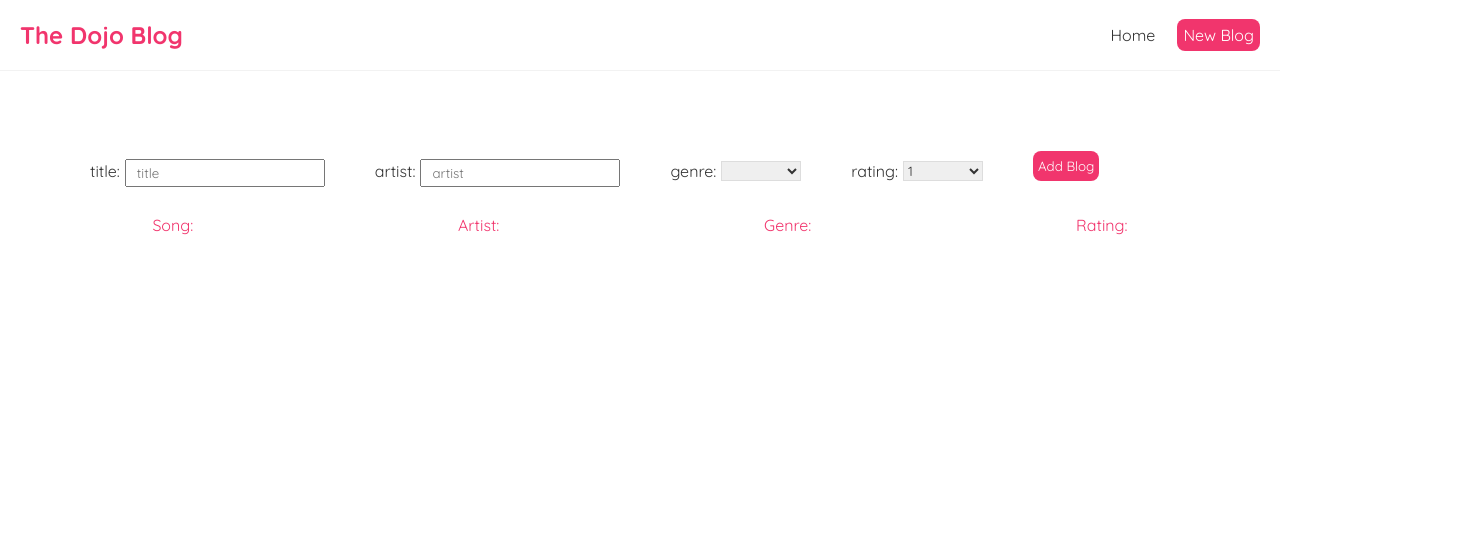
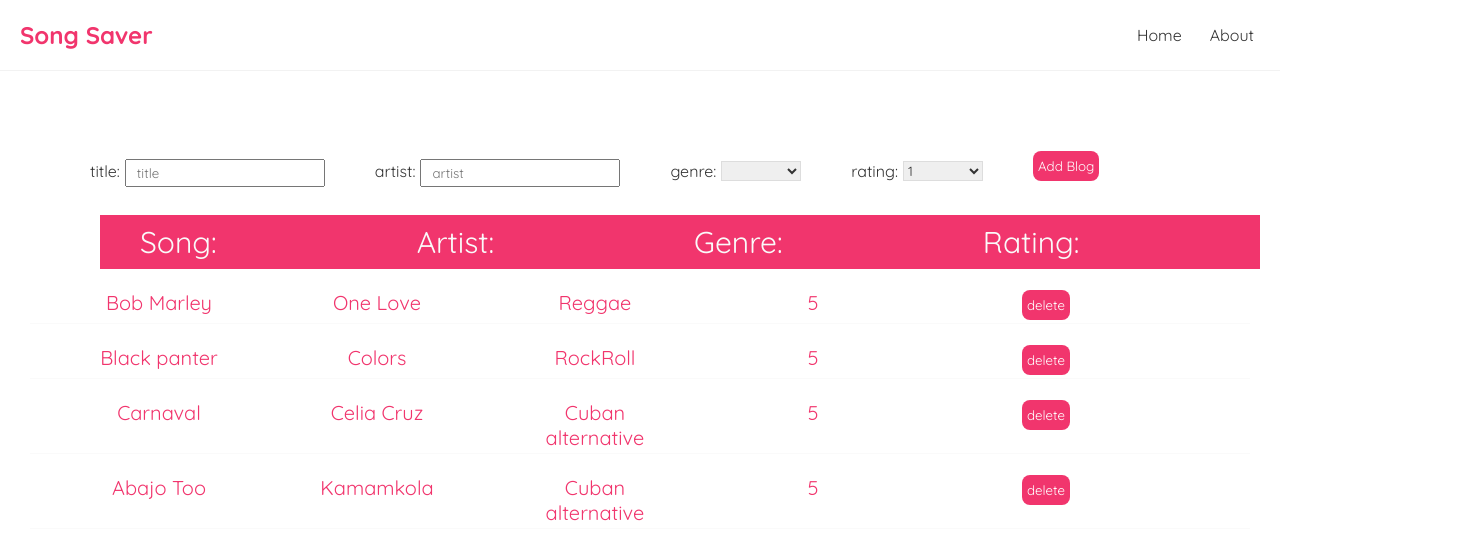
Before and after one commit to carloscfgos1980/Assignment-React-Sonsaver, a React (Create React App) app: page / in a window 1280 px wide. Shown: the top 560 px of the page, 1479 px wide, since content can reach past the window. Built offline with nearby package versions, Linux system fonts and the light colour scheme; data requests are answered from the project's data file.

Commit message:
style almost ok cant update fetch

```diff
--- a/data/db.json
+++ b/data/db.json
@@ -1,3 +1,32 @@
 {
-  "songs": []
+  "songs": [
+    {
+      "title": "Bob Marley",
+      "artist": "One Love",
+      "genre": "Reggae",
+      "rating": "5",
+      "id": 1
+    },
+    {
+      "title": "Black panter",
+      "artist": "Colors",
+      "genre": "RockRoll",
+      "rating": "5",
+      "id": 2
+    },
+    {
+      "title": "Carnaval",
+      "artist": "Celia Cruz",
+      "genre": "Cuban alternative",
+      "rating": "5",
+      "id": 3
+    },
+    {
+      "title": "Abajo Too",
+      "artist": "Kamamkola",
+      "genre": "Cuban alternative",
+      "rating": "5",
+      "id": 4
+    }
+  ]
 }
--- a/src/NavBar.js
+++ b/src/NavBar.js
@@ -3,14 +3,10 @@ import { Link } from "react-router-dom";
 const Navbar = () => {
     return (
         <nav className="navbar">
-            <h1>The Dojo Blog</h1>
+            <h1>Song Saver</h1>
             <div className="links">
                 <Link to="/">Home</Link>
-                <Link to="/about" style={{
-                    color: 'white',
-                    backgroundColor: '#f1356d',
-                    borderRadius: '8px'
-                }}>New Blog</Link>
+                <Link to="/about">About</Link>
             </div>
         </nav>
     );
--- a/src/components/Inputs.js
+++ b/src/components/Inputs.js
@@ -20,7 +20,7 @@ const Inputs = () => {
             headers: { "Content-Type": "application/json" },
             body: JSON.stringify(favorite)
         }).then(() => {
-            console.log('new blog added');
+            console.log('new song-artist added');
             setIsPending(false);
         });
 
--- a/src/components/SongsList.js
+++ b/src/components/SongsList.js
@@ -19,18 +19,24 @@ const SongList = ({ songs }) => {
     return (
         <div className="song-list">
             <div className="up-line">
-                <span>Song:</span>
-                <span>Artist:</span>
-                <span>Genre:</span>
-                <span>Rating:</span>
+                <ul>
+                    <li>Song:</li>
+                    <li>Artist:</li>
+                    <li>Genre:</li>
+                    <li>Rating:</li>
+                    <li></li>
+
+                </ul>
             </div>
             {songs.map(song => (
                 <div className="song-preview" key={song.id} >
-                    <p>{song.title}</p>
-                    <p>{song.artist}</p>
-                    <p> {song.genre}</p>
-                    <p>{song.rating}</p>
-                    <button onClick={() => handleDelete(song.id)}>delete</button>
+                    <ul>
+                        <li>{song.title}</li>
+                        <li >{song.artist}</li>
+                        <li >{song.genre}</li>
+                        <li >{song.rating}</li>
+                        <li><button onClick={() => handleDelete(song.id)} style={{ left: '1000px' }}>delete</button></li>
+                    </ul>
                 </div>
             ))}
         </div>
--- a/src/components/useFetch.js
+++ b/src/components/useFetch.js
@@ -6,8 +6,8 @@ const useFetch = (url) => {
     const [error, setError] = useState(null);
 
     useEffect(() => {
-        const abortCont = new AbortController();// abort fetching when we quickly change page
-        fetch(url, { signal: abortCont.signal })
+
+        fetch(url)
             .then(res => {
                 if (!res.ok) { // error coming back from server
                     throw Error('could not fetch the data for that resource');
@@ -20,18 +20,12 @@ const useFetch = (url) => {
                 setError(null);
             })
             .catch(err => {
-                // this condiction is to get the error that we create by aborting fetch
-                if (err.name === 'AbortError') {
-                    console.log('fetch aborted')
-                } else {
-                    // auto catches network / connection error
-                    setIsPending(false);
-                    setError(err.message);
-                }
+                // auto catches network / connection error
+                setIsPending(false);
+                setError(err.message);
             })
 
-        // abort the fetch
-        return () => abortCont.abort();
+
     }, [url])
 
     return { data, isPending, error };
--- a/src/index.css
+++ b/src/index.css
@@ -5,6 +5,8 @@
   margin: 0;
   font-family: "Quicksand";
   color: #333;
+  text-decoration: none;
+  list-style-type: none;
 }
 .navbar {
   padding: 20px;
@@ -32,30 +34,41 @@
   padding: 20px;
 }
 
-/* blog previews / list */
-.up-line{
+/* song previews / list */
+.up-line ul{
   display: flex;
-  justify-content: space-around;
+  justify-content:space-evenly;
+  align-content: center;
+  margin-left: 80px;
+  background-color: #f1356d;
+
 }
 
-.up-line span{
-  color:#f1356d;
+.up-line li{
+  width: 200px;
+  color:#fafafa;
+  font-size: 30px;
+  padding: 8px 200px 8px 0;
 
 }
 .song-preview {
-  display: flex;
-  justify-content: space-around;
-  padding: 10px 30px;
-  margin: 20px 20px;
+  padding: 3px 30px;
+  margin: 10px 10px;
   border-bottom: 1px solid #fafafa;
 }
 .song-preview:hover {
   box-shadow: 1px 3px 5px rgba(0,0,0,0.1);
 }
-.song-preview p {
+.song-preview ul{
+  display: flex;
+  justify-content:space-evenly;
+  align-content: center;
+}
+.song-preview li {
+  width: 200px;
   font-size: 20px;
   color: #f1356d;
-  margin-bottom: 8px;
+  margin: 8px 100px 0 0;
 }
 
 .home {
@@ -65,7 +78,7 @@
 .home form{
   margin: 20px;
   display: flex;
-  align-content:space-between;
+  align-content:center;
 }
 .home label {
   text-align: left;
```
